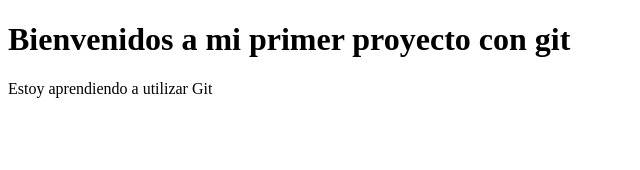
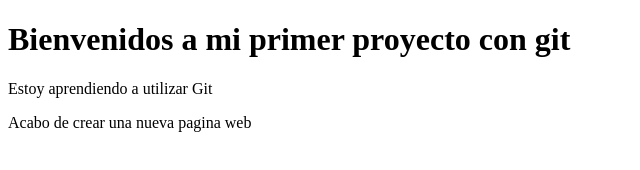
Before and after one commit to JonathanGonzalez67/mi-proyecto-web, a plain HTML site: page index.html in a window 1280 px wide. Shown: the whole page, without its empty margins (0-640 px from the left). Drawn offline with Linux system fonts and the light colour scheme.

```diff
--- a/index.html
+++ b/index.html
@@ -8,5 +8,6 @@
 <body>
     <h1>Bienvenidos a mi primer proyecto con git</h1>
     <p>Estoy aprendiendo a utilizar Git</p>
+    <p>Acabo de crear una nueva pagina web</p>
 </body>
 </html>
```
Also changed, not shown: servicios.html (added).
